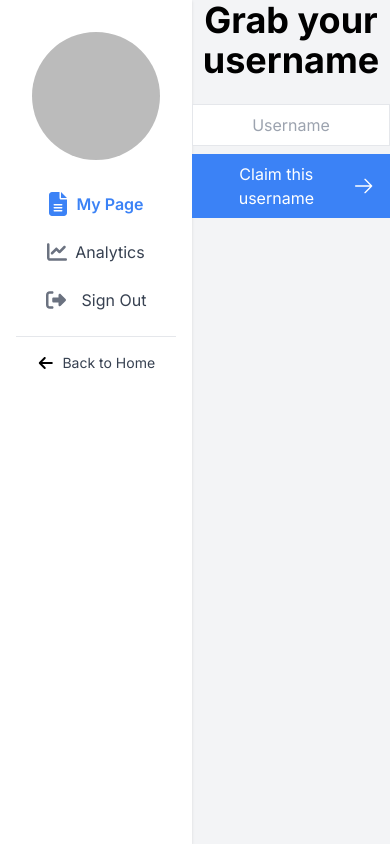
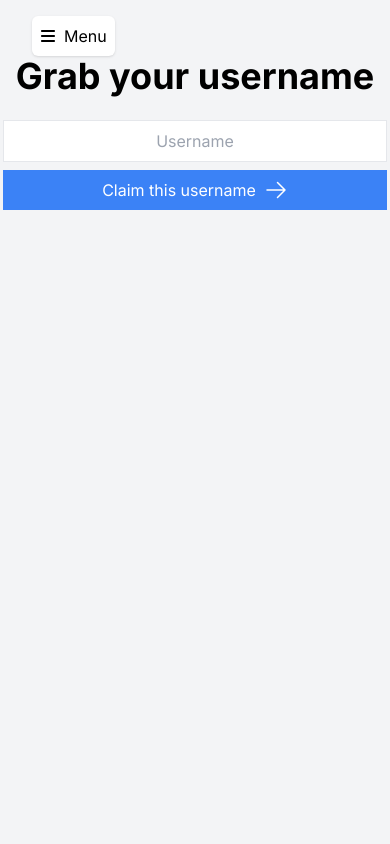
Before and after one commit to siwachs/Link-Tree-Next.JS-14, a Next.js app: page /account in a window 390 px wide. Built offline with nearby package versions, Linux system fonts and the light colour scheme; no server answers; the database is empty; sample sign-in values are in the browser's storage.

Commit message:
Responsive Design

```diff
--- a/src/app/(app)/layout.tsx
+++ b/src/app/(app)/layout.tsx
@@ -8,7 +8,7 @@ import SidebarNav from "@/components/layouts/SidebarNav";
 import { connect } from "mongoose";
 import Page from "@/models/Page.model.";
 import { FontAwesomeIcon } from "@fortawesome/react-fontawesome";
-import { faLink } from "@fortawesome/free-solid-svg-icons";
+import { faBars, faLink } from "@fortawesome/free-solid-svg-icons";
 import { PageObject } from "@/../global";
 import Link from "next/link";
 
@@ -34,8 +34,25 @@ export default async function AppLayout({
   return (
     <html lang="en">
       <body className={inter.className}>
-        <div className="flex">
-          <aside className="h-screen max-h-screen w-48 flex-shrink-0 overflow-auto bg-white p-4 pt-8 shadow">
+        <div className="md:flex">
+          <input id="menu-toggler" type="checkbox" hidden />
+          <label
+            htmlFor="menu-toggler"
+            className="backdrop fixed inset-0 z-10 hidden bg-black/80 md:static"
+          />
+
+          <label
+            htmlFor="menu-toggler"
+            className="ml-8 mt-4 inline-flex cursor-pointer select-none items-center justify-center gap-2 rounded-md bg-white p-2 shadow md:hidden"
+          >
+            <FontAwesomeIcon icon={faBars} className="h-4 w-4" />
+            <span>Menu</span>
+          </label>
+
+          <aside
+            id="menu"
+            className="fixed -left-[100%] bottom-0 top-0 z-20 h-screen max-h-screen w-48 flex-shrink-0 overflow-auto bg-white p-4 pt-8 shadow transition-all md:static"
+          >
             <div className="relative mx-auto mb-8 h-[128px] w-[128px] overflow-hidden rounded-full">
               <Image
                 src={session?.user?.image!}
--- a/src/app/globals.css
+++ b/src/app/globals.css
@@ -59,3 +59,12 @@ body {
     @apply mb-2.5 block w-full rounded-md bg-gray-100 p-2;
   }
 }
+
+/* Responsive Menu Toggler */
+#menu-toggler:checked ~ aside#menu {
+  left: 0;
+}
+
+#menu-toggler:checked ~ .backdrop {
+  display: block;
+}
```
